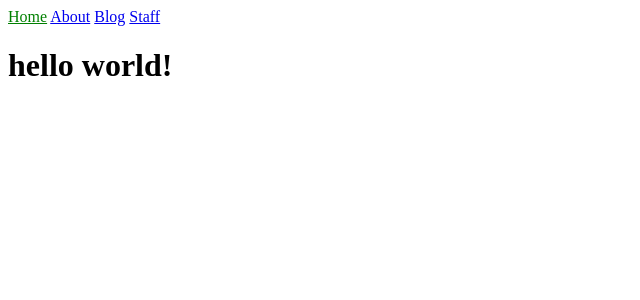
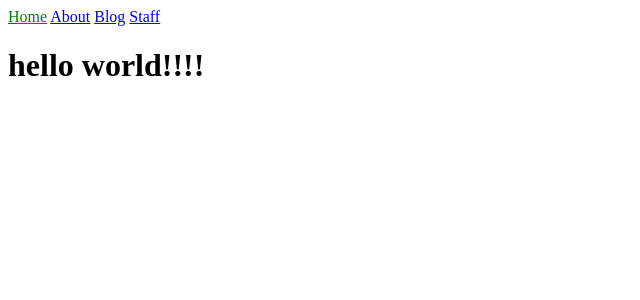
Before and after one commit to yanazuray/waterfalls-of-qaf, a Jekyll site: the page built from index.html, in a window 1280 px wide. Shown: the top 300 px of the page, without its empty margins (0-640 px from the left). Built offline with Jekyll 4.4.1, drawn with Linux system fonts in a browser that asks for light colours.

Commit message:
vault backup: 2025-04-25 16:20:09

```diff
--- a/index.html
+++ b/index.html
@@ -2,4 +2,4 @@
 layout: default
 title: Home
 ---
-<h1>{{ "Hello World!" | downcase }}</h1>
+<h1>{{ "Hello World!!!!" | downcase }}</h1>
```
